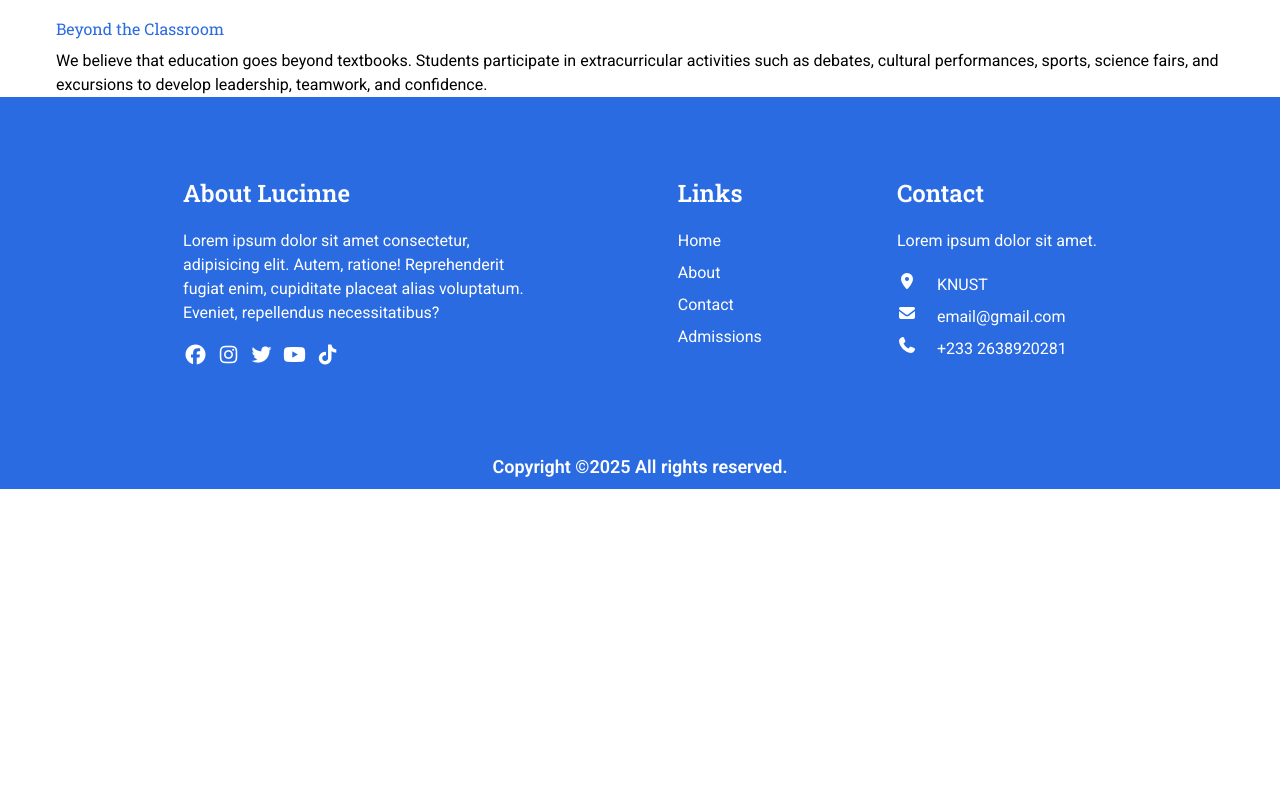
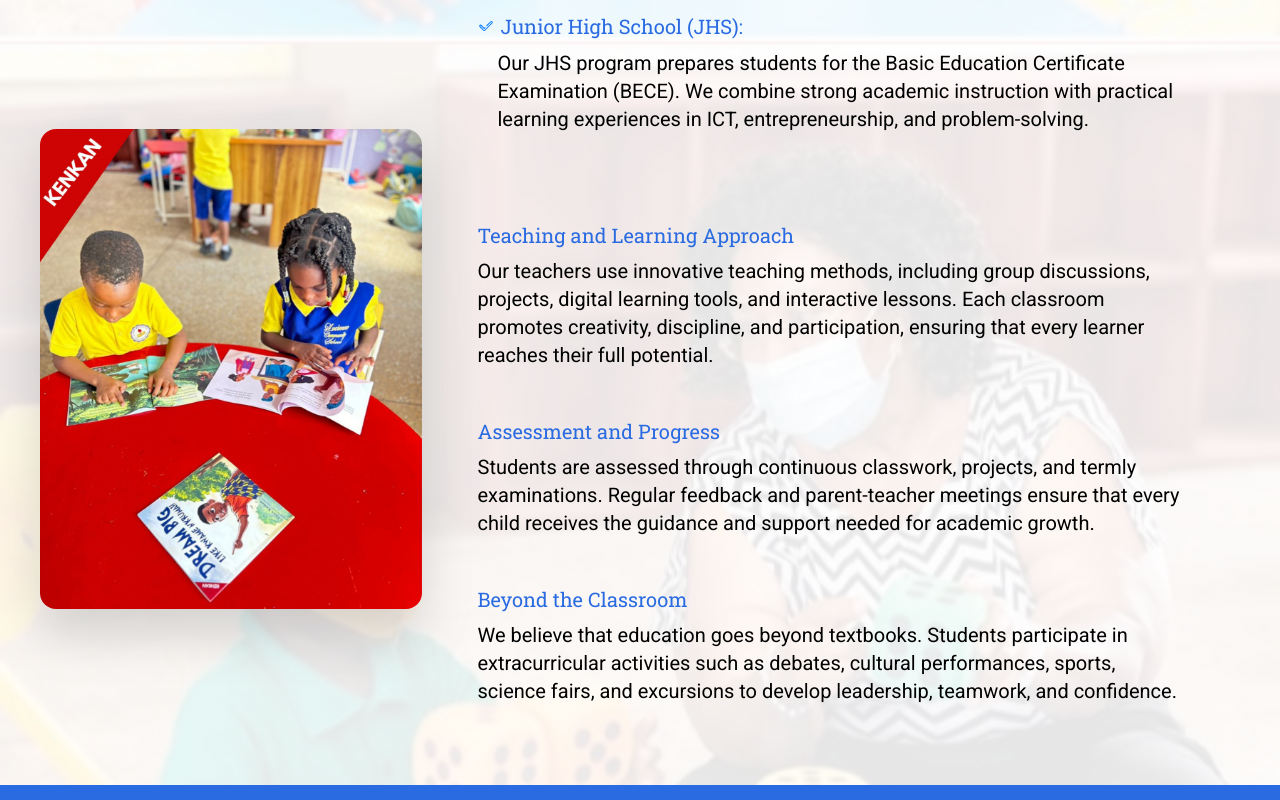
Before and after one commit to michaelboateng1/lucienne-community-school, a SvelteKit app: page /academics in a window 1280 px wide. Shown: the part 1000-1800 px from the top of the page. Before the commit the page ends 1489 px from the top, so only its background shows below. Built offline with nearby package versions, Linux system fonts and the light colour scheme.

Commit message:
Change the content on academic page to Info component

```diff
--- /dev/null
+++ b/src/components/Info.svelte
@@ -0,0 +1,32 @@
+<script>
+	export let Image1;
+	export let Image2;
+</script>
+
+<main
+	class=" mt-[100px] flex min-h-screen w-full flex-col justify-between px-5 py-20 text-xl sm:px-10 md:flex-row"
+>
+	<div class="flex h-auto w-full flex-col justify-between drop-shadow-2xl md:py-24">
+		<img src={Image1} alt="Our Students" class="h-auto w-full rounded-2xl object-cover" />
+		<img
+			src={Image2}
+			alt="Our Students"
+			class="hidden h-auto w-full rounded-2xl object-cover md:block"
+		/>
+	</div>
+	<div class="pt-10 md:pt-0">
+		<slot />
+	</div>
+</main>
+
+<style>
+	main {
+		background:
+			linear-gradient(hsla(0, 100%, 100%, 0.9), hsla(0, 100%, 100%, 0.9)),
+			url('../lib/assets/images/476125439_1201101361727161_1891004193275354962_n.jpg');
+		background-repeat: no-repeat;
+		background-size: cover;
+		background-position: center;
+		background-attachment: fixed;
+	}
+</style>
```
